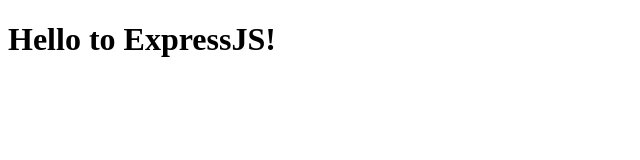
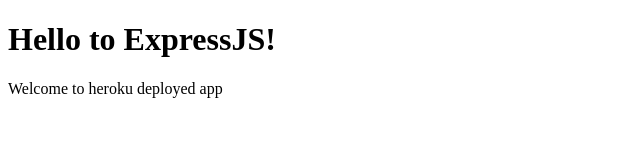
Before and after one commit to amrishkbpatel/web-server, a website: page public/index.html in a window 1280 px wide. Shown: the whole page, without its empty margins (0-640 px from the left). Drawn offline with Linux system fonts and the light colour scheme.

Commit message:
updated index.html

```diff
--- a/public/index.html
+++ b/public/index.html
@@ -4,6 +4,7 @@
 	<title>Welcome to my page</title>
 </head>
 <body>
-<h1>Hello to ExpressJS!</h1>
+	<h1>Hello to ExpressJS!</h1>
+	<p>Welcome to heroku deployed app</p>
 </body>
 </html>
```
